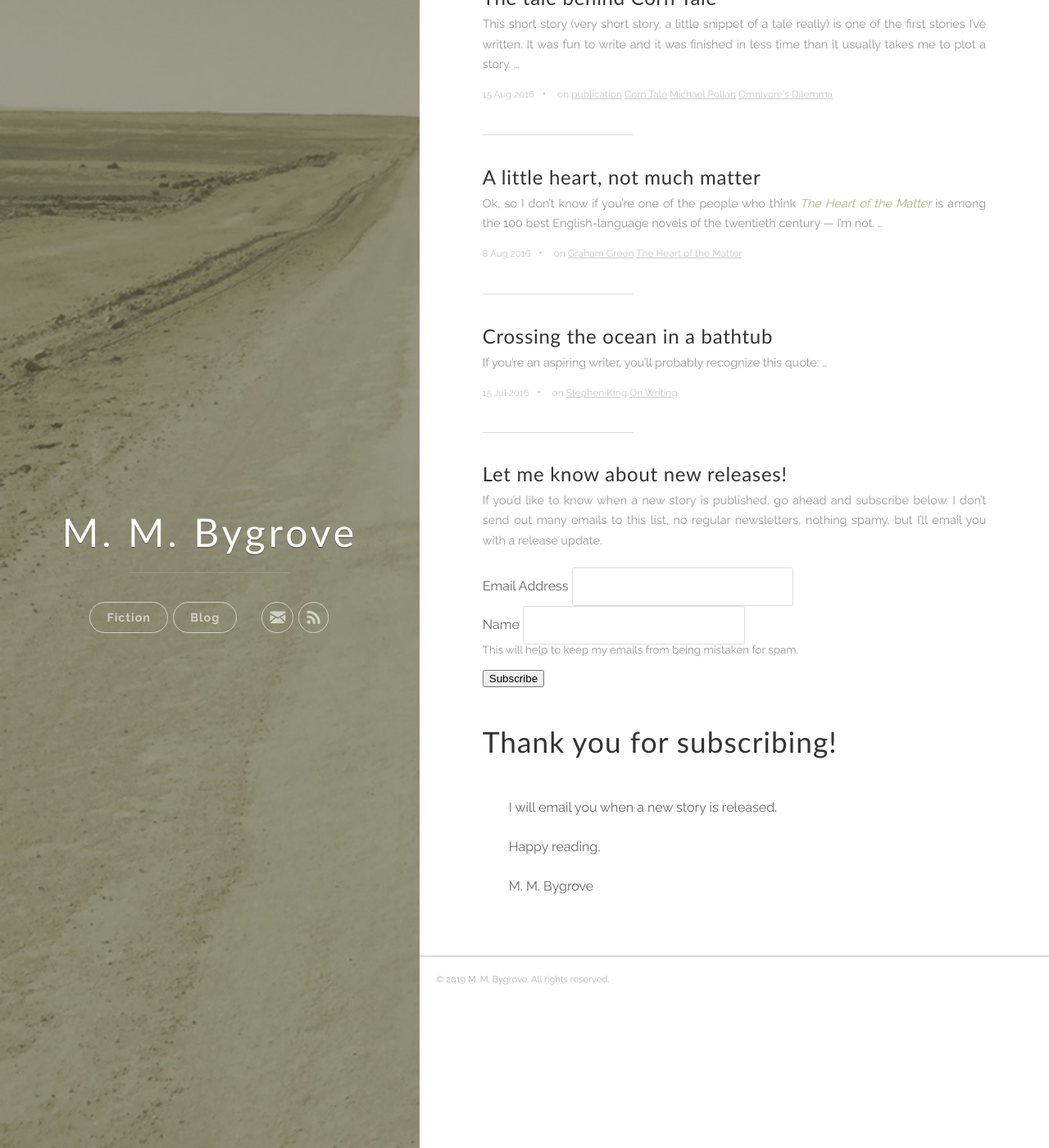
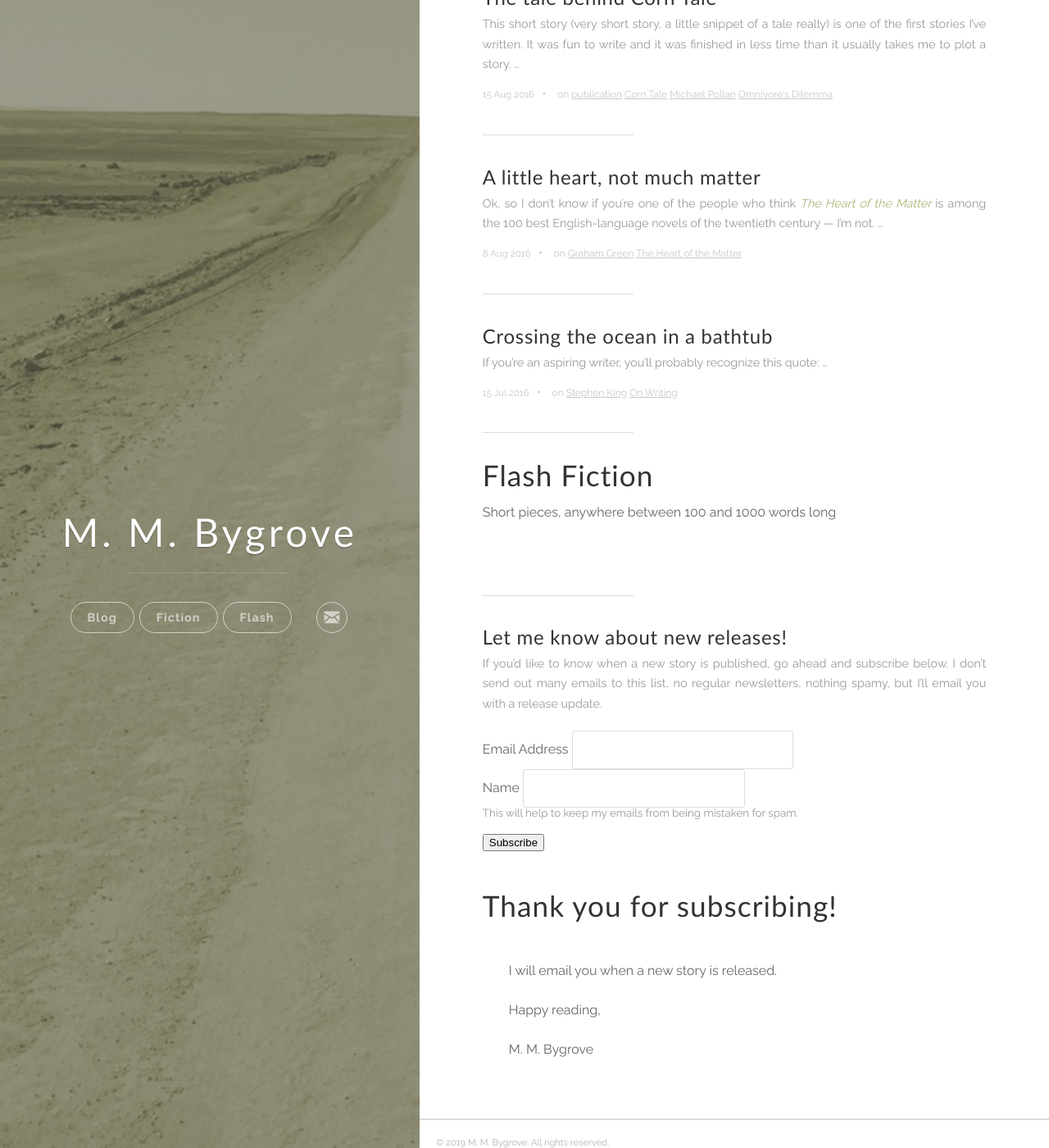
Before and after one commit to mmbygrove/mmbygrove.com, a Jekyll site: the page built from index.html, in a window 1280 px wide and 1400 px high, scrolled down 10272 px. Shown: the whole window at 82% size. Built offline with Jekyll 4.4.1, drawn with Linux system fonts in a browser that asks for light colours; nearby versions of some CDN libraries; the list of posts is cut into pages by our own code; comment, search, counter and statistics services are not loaded.

Commit message:
Fixed bugs, added Flash section

```diff
--- a/_config.yml
+++ b/_config.yml
@@ -17,12 +17,21 @@ author:
 # google_analytics: 'UA-XXXXXX-X'
 disqus_shortname: 'mmbygrove'
 
+collections:
+  flash:
+    output: true
+
 defaults:
   - scope:
       path: ''
       type: 'posts'
     values:
         layout: 'post'
+  - scope:
+      path: ''
+      type: 'flash'
+    values:
+      layout: 'flash'
 
 # Build settings
 # ==============
@@ -40,7 +49,7 @@ kramdown:
   # do not replace newlines by <br>s
   hard_wrap: false
 
-gems:
+plugins:
   - jekyll-sitemap
   - jekyll-feed
   - jekyll-paginate
--- a/_includes/header.html
+++ b/_includes/header.html
@@ -22,11 +22,13 @@
           <nav class="cover-navigation cover-navigation--primary">
             <ul class="navigation">
               {% if paginator.page >= 1 %}
+                <li class="navigation__item"><a href="#blog" class="navigation__button blog-button">Blog</a></li>
                 <li class="navigation__item"><a href="#fiction" class="navigation__button fiction-button">Fiction</a></li>
-                <li class="navigation__item"><a href="#blog" class="navigation__button blog-button">Blog</a></li>
+                <li class="navigation__item"><a href="#flash" class="navigation__button fiction-button">Flash</a></li>
               {% else %}
+                <li class="navigation__item"><a href="{{ "/" | relative_url }}#blog" class="navigation__button blog-button">Blog</a></li>
                 <li class="navigation__item"><a href="{{ "/" | relative_url }}#fiction" class="navigation__button fiction-button">Fiction</a></li>
-                <li class="navigation__item"><a href="{{ "/" | relative_url }}#blog" class="navigation__button blog-button">Blog</a></li>
+                <li class="navigation__item"><a href="{{ "/" | relative_url }}#flash" class="navigation__button blog-button">Flash</a></li>
               {% endif %}
             </ul>
           </nav>
@@ -91,14 +93,6 @@
               </li>
             {% endif %}
 
-            <!-- RSS -->
-            <li class="navigation__item">
-              <a href="{{ "/feed.xml" | relative_url }}" title="Subscribe" target="_blank">
-                <i class="icon icon-rss"></i>
-                <span class="label">RSS</span>
-              </a>
-            </li>
-
             </ul>
           </nav>
 
--- /dev/null
+++ b/_includes/list-item-flash.html
@@ -0,0 +1,2 @@
+<h2 class="post-list__post-title post-title"><a href="{{ post.url | relative_url }}" title="{{ post.title }}">{{ post.title }}</a></h2>
+<p class="excerpt">{{ post.excerpt | remove: '<p>' | remove: '</p>' }}&hellip;</p>
--- a/css/main.css
+++ b/css/main.css
@@ -135,7 +135,25 @@ a.publisher {
 a.publisher.amazon {
     background-image: url('/images/publishers/amazon.png');
     height: 25px;
-    width: 71px;
+    width: 30px;
+}
+
+a.publisher.AppleBooks {
+    background-image: url('/images/publishers/AppleBooks.png');
+    height: 25px;
+    width: 30px;
+}
+
+a.publisher.kobo {
+    background-image: url('/images/publishers/kobo.png');
+    height: 25px;
+    width: 30px;
+}
+
+a.publisher.pdf {
+    background-image: url('/images/publishers/pdf.png');
+    height: 25px;
+    width: 30px;
 }
 
 /* My overrides */
--- a/index.html
+++ b/index.html
@@ -19,6 +19,30 @@ layout: default
     {% for post in paginator.posts %}
       <li>
         {% include list-item-post.html %}
+        <hr class="post-list__divider">
+      </li>
+    {% endfor %}
+  </ol>
+
+  <hr class="post-list__divider ">
+
+  {% if paginator.previous_page or paginator.next_page %}
+      {% include pagination.html %}
+  {% endif %}
+
+</div>
+
+<div id="mmb-flash" class="main-post-list">
+
+  <h2>Flash Fiction</h2>
+  <p>Short pieces, anywhere between 100 and 1000 words long</p>
+  <br>
+  <br>
+
+  <ol class="post-list">
+    {% for post in site.flash %}
+      <li>
+        {% include list-item-flash.html %}
         <hr class="post-list__divider">
       </li>
     {% endfor %}
--- a/js/main.js
+++ b/js/main.js
@@ -10,6 +10,7 @@ layout: null
         singlePageID = {
             '#blog':    '#mmb-blog',
             '#fiction': '#mmb-library',
+            '#flash': '#mmb-flash',
             '#contact': '#mmb-contact',
             '#thanks':  '#mmb-thanks'
         }
```
Also changed, not shown: 404.html (+2 -9 lines), _layouts/flash.html (added, +15 -0 lines), Gemfile.lock, 2 other files.
